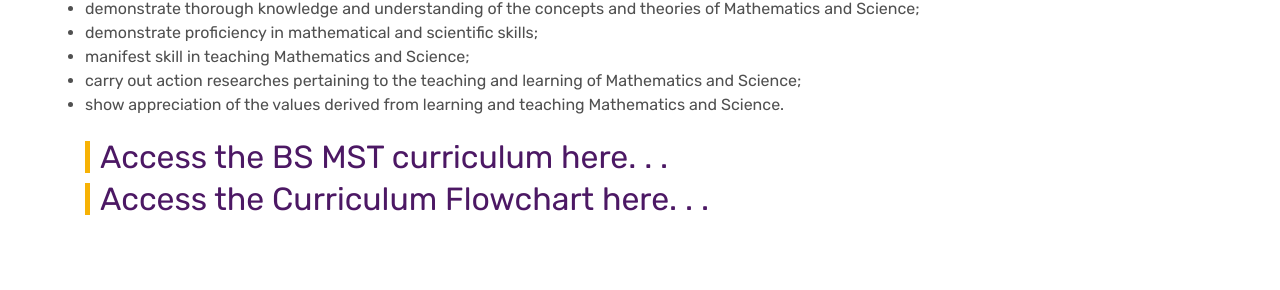
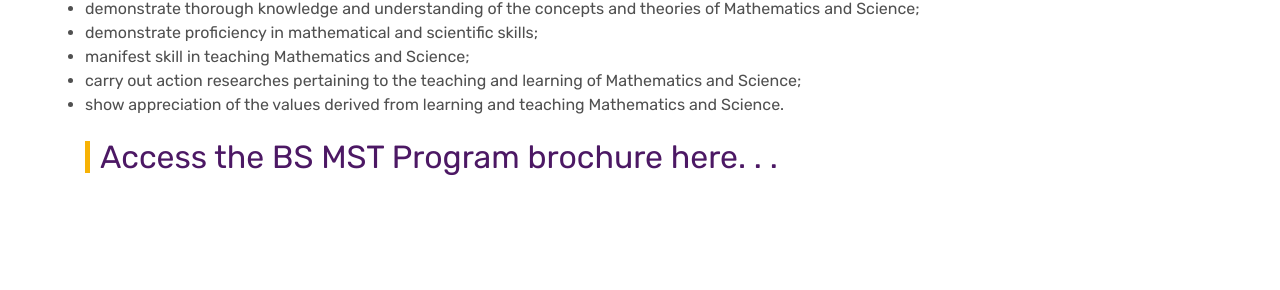
Before and after one commit to uplbmst/uplbmst.github.io, a plain HTML site: page hmv1.html in a window 1280 px wide. Shown: the part 1253-1543 px from the top of the page. Drawn offline with Linux system fonts and the light colour scheme; files whose address does not match are found by name.

Commit message:
Update hmv1.html

```diff
--- a/hmv1.html
+++ b/hmv1.html
@@ -225,8 +225,7 @@
 						</ul>
 					</div>
 					<div class="col-md-12 heading-bx left">
-						<h2 class="title-head"><span class="text-primary"><a href="https://drive.google.com/file/d/1NepEXdrO0nJ-YFFiIRI6Dn3lflWtzWV4/view?usp=sharing">Access the BS MST curriculum here. . .</a></span></h2>
-						<h2 class="title-head"><span class="text-primary"><a href="https://drive.google.com/file/d/1Ql_g1Iujs2sN6yOyR022_POh07VOKfqq/view?usp=sharing">Access the Curriculum Flowchart here. . .</a></span></h2>
+						<h2 class="title-head"><span class="text-primary"><a href="https://drive.google.com/file/d/1vqQeKkUTmDj7InR3Z3CsQZOtxj0Jr3xF/view?usp=sharing">Access the BS MST Program brochure here. . .</a></span></h2>
 					 </div>
 				</div>
 			</div>
```
